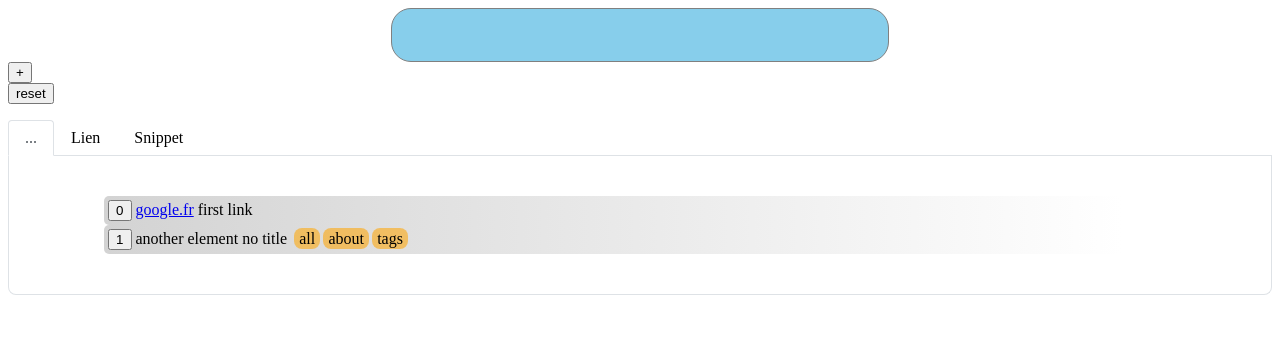
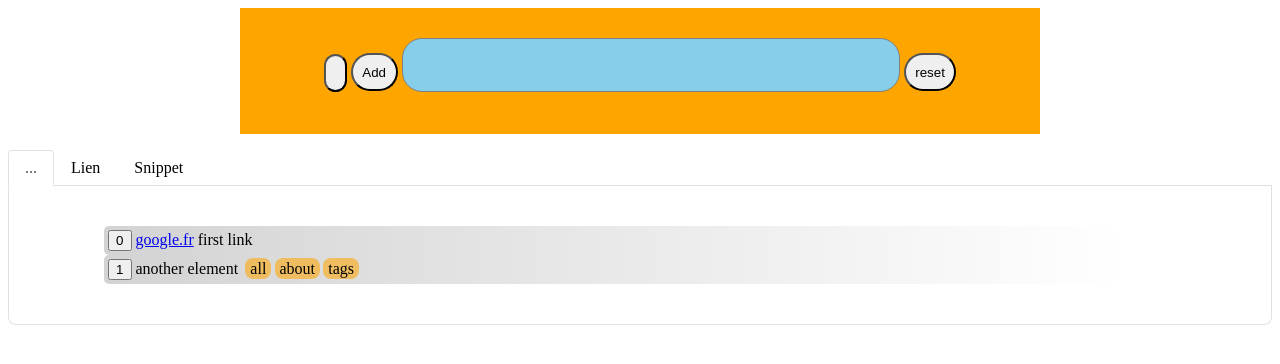
Before and after one commit to Hyperyon/smarter-links, a SvelteKit app: page / in a window 1280 px wide. Shown: the top 364 px of the page. Built offline with nearby package versions, Linux system fonts and the light colour scheme.

Commit message:
editable tag and title + deletable snippet

```diff
--- a/package.json
+++ b/package.json
@@ -17,5 +17,8 @@
 		"typescript": "^5.0.0",
 		"vite": "^4.2.0"
 	},
-	"type": "module"
+	"type": "module",
+	"dependencies": {
+		"svelte-input-auto-width": "^2.1.0"
+	}
 }
--- a/src/routes/+page.svelte
+++ b/src/routes/+page.svelte
@@ -1,5 +1,6 @@
 <script type="text/javascript">
 import {storedb, id, tag} from './ServiceStore.js'
+import { autoWidth } from 'svelte-input-auto-width';
 import Line from './Line.svelte'
 import Tabs from "./Tabs.svelte"
 import Url from "./Url.svelte"
@@ -49,11 +50,11 @@ let items = [
  	]
 
 function keyvent(e) {
-	const item = document.getElementById('input')
-	if(e.key === 'Enter' && document.activeElement !== item){
-		e.preventDefault()
-		item.focus()
-	}
+	// const item = document.getElementById('input')
+	// if(e.key === 'Enter' && document.activeElement !== item){
+	// 	e.preventDefault()
+	// 	item.focus()
+	// }
 }
 function is_code(item) {
 	if(item.includes('\n'))
@@ -73,29 +74,60 @@ function is_code(item) {
 		display: block;
 		resize: none;
 		font-size: 1.5em;
+		display: inline;
 	}
 
 	#input:focus,#input:hover{
 		background: skyblue;
 		outline: none;
 	}
+
+	section{
+		padding-top:30px;
+		background: orange;
+		width: 50rem;
+		margin: 0 auto;
+		text-align:center;
+		height: 6rem;
+	}
+	input[type="button"]{
+	padding: 0.6rem;
+	position: relative;
+	top:-15px;
+	border-radius: 40px;
+	}
+	input[type="text"]{
+		border-radius: 10px;
+		padding: 5px;
+	}
+	input[type="text"]:focus,input[type="text"]:hover{
+		background-color: skyblue;
+		outline: none;
+	}
 </style>
 
 <svelte:window on:keydown={keyvent}/>
+
+<section>
+	<input type="button" id="dev" on:click={()=>console.log($storedb)}>
+<input id="add-button" type="button" value="Add" on:click={addLine} >
 <textarea autofocus type="text" id="input"
 bind:value={input}
-on:keydown={e=>{(e)}} />
+on:keydown={e=>show(e)} />
 
+
+<input type="button" value="reset" on:click={reset} />
+<br>
 {#if input}
 	<input type="text" bind:value={tags} on:keydown={e=>{show(e)}} placeholder="tags">
-	<input type="text" bind:value={title} placeholder="title"/>
+	<input type="text" bind:value={title} on:keydown={e=>{show(e)}} placeholder="title"/>
 	{#if is_code(input)}
 		<input type="text" placeholder="langage">
 	{/if}
 {/if}
-<input type="button" value="+"
-on:click={addLine} >
-<br>
 
-<input type="button" value="reset" on:click={reset} />
+
+</section>
+
+
 <Tabs {items} />
--- a/src/routes/Line.svelte
+++ b/src/routes/Line.svelte
@@ -1,5 +1,6 @@
 <script type="text/javascript">
 import {storedb, tag} from './ServiceStore.js'
+import { autoWidth } from 'svelte-input-auto-width';
 export let objAttr = {}
 
 function removeLine() {
@@ -7,20 +8,25 @@ function removeLine() {
 		if(value.id != objAttr.id) return value
 	})
 	storedb.set($storedb)
-
 }
 
 let fucking_regex = /^(?:(?:ftp|https?):\/\/)?(?!0\.0\.0\.0$)(?:(?:(?:1?\d\d?|2[0-4]\d|25[0-5])(?:\.(?!$))?){4}|(?:[a-zA-Z\d]\.|[a-zA-Z\d](?:(?![-.]{2})[a-zA-Z\d-]){0,63}?[a-zA-Z\d]\.){1,63}?[a-z]{2,63})(?:[:/].*)?$/gm;
 var re_weburl = new RegExp(fucking_regex);
 let is_url = re_weburl.test(objAttr.link) ? true:false
 let is_edit = false
-
+let edit_tag = ''
 function edit() {
 
 	is_edit = !is_edit
-	if(is_edit){
+	if(is_edit){ //edit tag buggy, type twice to write new tag
 		console.log("edit mode")
+		if(objAttr.tags && Array.isArray(objAttr.tags)){
+			edit_tag = objAttr.tags.join(' ')
+		}
 	}
+
+	if('tags' in objAttr)
+		objAttr.tags = edit_tag.split(' ').filter(item =>item)
 }
 
 function copy(text) {
@@ -40,6 +46,7 @@ function filterTag(tag_element){
 		$tag = ($tag===tag_element)? false:tag_element
 	}
 }
+
 </script>
 
 <li class="line" on:contextmenu|preventDefault={edit}>
@@ -54,8 +61,7 @@ function filterTag(tag_element){
 
 	{#if objAttr.title}
 		{objAttr.title}
-	{:else}
-		no title
+
 	{/if}
 
 	{#if objAttr.tags}
@@ -65,17 +71,30 @@ function filterTag(tag_element){
 	{/if}
 </x>
 {:else}
-	<input type="text" bind:value={objAttr.link}>
+	<input type="text" bind:value={objAttr.link}  use:autoWidth placeholder="link">
+	<input type="text" bind:value={objAttr.title}  use:autoWidth placeholder="title">
+
 	{#if objAttr.tags}
-	{#each objAttr.tags as tag}
-		<input type="text" bind:value={tag}>
-	{/each}
+		<input type="text" bind:value={edit_tag} use:autoWidth >
+	{:else}
+		<input type="text" bind:value={objAttr.tags} use:autoWidth placeholder="tags"  >
 	{/if}
 {/if}
 
 </li>
 
 <style type="text/css">
+	input[type="text"]{
+		border-radius: 8px;
+		font-size: 1em;
+		padding-left: 8px;
+		padding-right: 8px;
+	}
+
+	input[type="text"]:focus,input[type="text"]:hover{
+		background-color:#94b4f2c4;
+	}
+
 .line{
 	background-image: linear-gradient(to right, lightgrey, white 95%);
 	width: 90%;
--- a/src/routes/PrismJS.svelte
+++ b/src/routes/PrismJS.svelte
@@ -65,11 +65,29 @@ function copy() {
 function update_code(e) {
 code.link = e.originalTarget.innerText
 }
+let is_edit = false
+
+function edit() {
+
+	is_edit = !is_edit
+	if(is_edit){
+		console.log("edit mode")
+	}
+}
+
+ function removeLine() {
+	$storedb = $storedb.filter((value)=>{
+		if(value.id != code.id) return value
+	})
+	storedb.set($storedb)
+
+}
+
+if(code.title === '')
+	code.title = 'default'
 </script>
-
 <style type="text/css">
 	.w3-container{
-
 		width: 50%;
 	}
 	cc{
@@ -81,16 +99,23 @@ code.link = e.originalTarget.innerText
 		font-size: 0.9em;
 		border-radius: 5px;
 		padding: 0 0.5em;
+		margin-top: 10px;
 		text-shadow: none;
 	}
 
 	code{
 		outline: none;
 	}
+</style>
 
+<div class="w3-container">
+	<cc on:contextmenu|preventDefault={edit}>
+		{#if is_edit}
+			<input type="text" bind:value="{code.title}">
+		{:else}
+			<span on:dblclick={removeLine}>{code.title}</span>
+		{/if}
+	</cc>
 
-</style>
-<div class="w3-container">
-  <pre  on:contextmenu|preventDefault={copy}><cc>{code.title}</cc><code contenteditable="true" class="language-{language}" on:keydown={update_code}>{code.link}</code></pre>
-
+	<pre on:contextmenu|preventDefault={copy}><code contenteditable="true" class="language-{language}" on:keydown={update_code} >{code.link}</code></pre>
 </div>
--- a/src/routes/ServiceStore.js
+++ b/src/routes/ServiceStore.js
@@ -4,27 +4,14 @@ export let storedb = writable({});
 export let id = writable({});
 export let tag = writable({});
 
-
 let snippet = `
 #!/usr/bin/env python3
-import json
-from http.server import BaseHTTPRequestHandler, HTTPServer
 from datetime import datetime
-
 
 def red(filename):
     with open(filename, 'r',encoding='utf-8') as f:return f.read()
-def ouate(data, filename):
-    with open(filename,'w+') as f:f.write(data)
 def get_time():
-    return datetime.now().strftime('%d/%m %H:%M')
-
-class S(BaseHTTPRequestHandler):
-    def _set_headers(self):
-        self.send_response(200)
-        self.send_header('Access-Control-Allow-Origin', '*')
-        self.send_header('Content-type', 'text/html')
-        self.end_headers()`
+    return datetime.now().strftime('%d/%m %H:%M')`
 
 tag.set(false)
 storedb.set([{id:0, link:'google.fr',title:'first link'},
--- a/src/routes/Snippet.svelte
+++ b/src/routes/Snippet.svelte
@@ -1,7 +1,3 @@
-<svelte:head>
-  <title>Prism Syntax Highlighter Example</title>
-  <meta name="description" content="">
-</svelte:head>
 <script>
 import Prism from "./PrismJS.svelte"
 import {storedb} from './ServiceStore.js'
@@ -14,7 +10,7 @@ import {storedb} from './ServiceStore.js'
 </script>
 
 {#each $storedb as code}
-{#if is_code(code.link)}
-<Prism language="python" {code}/>
-{/if}
+	{#if is_code(code.link)}
+		<Prism language="python" {code}/>
+	{/if}
 {/each}
```
